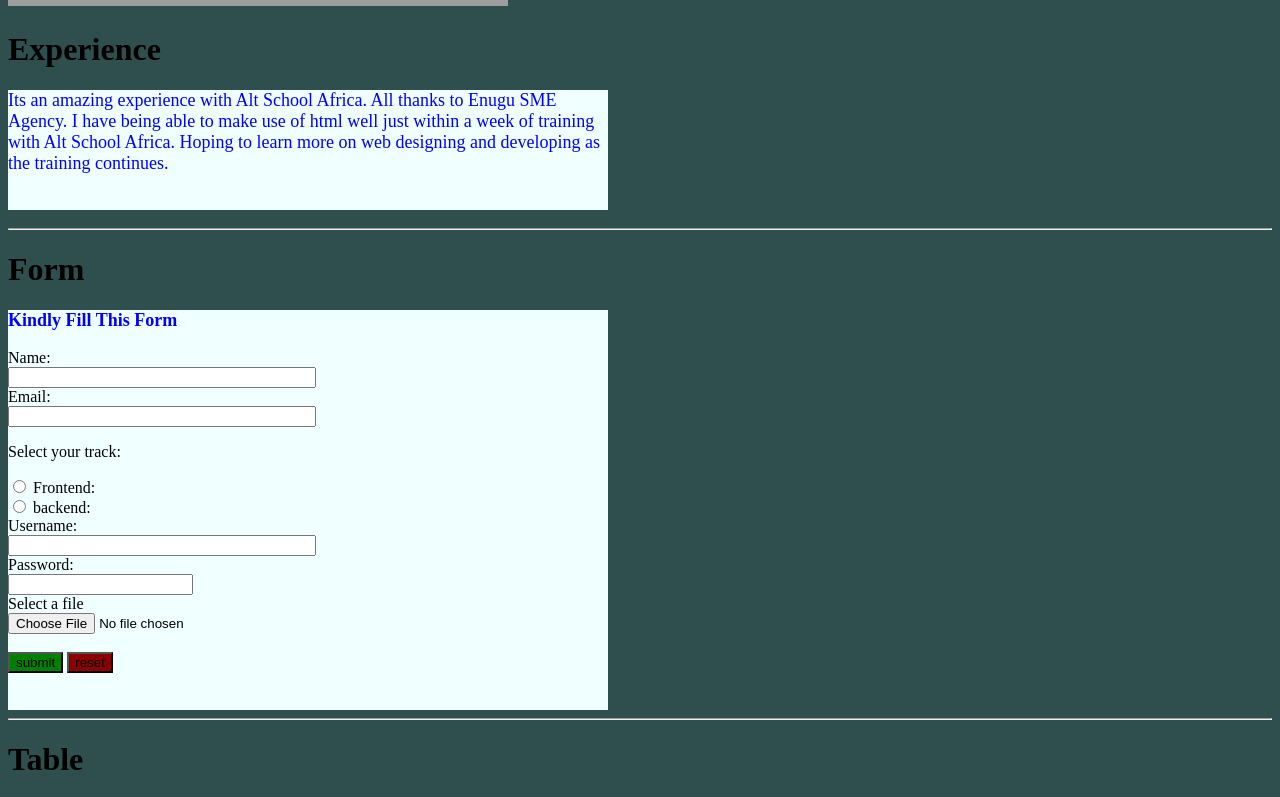
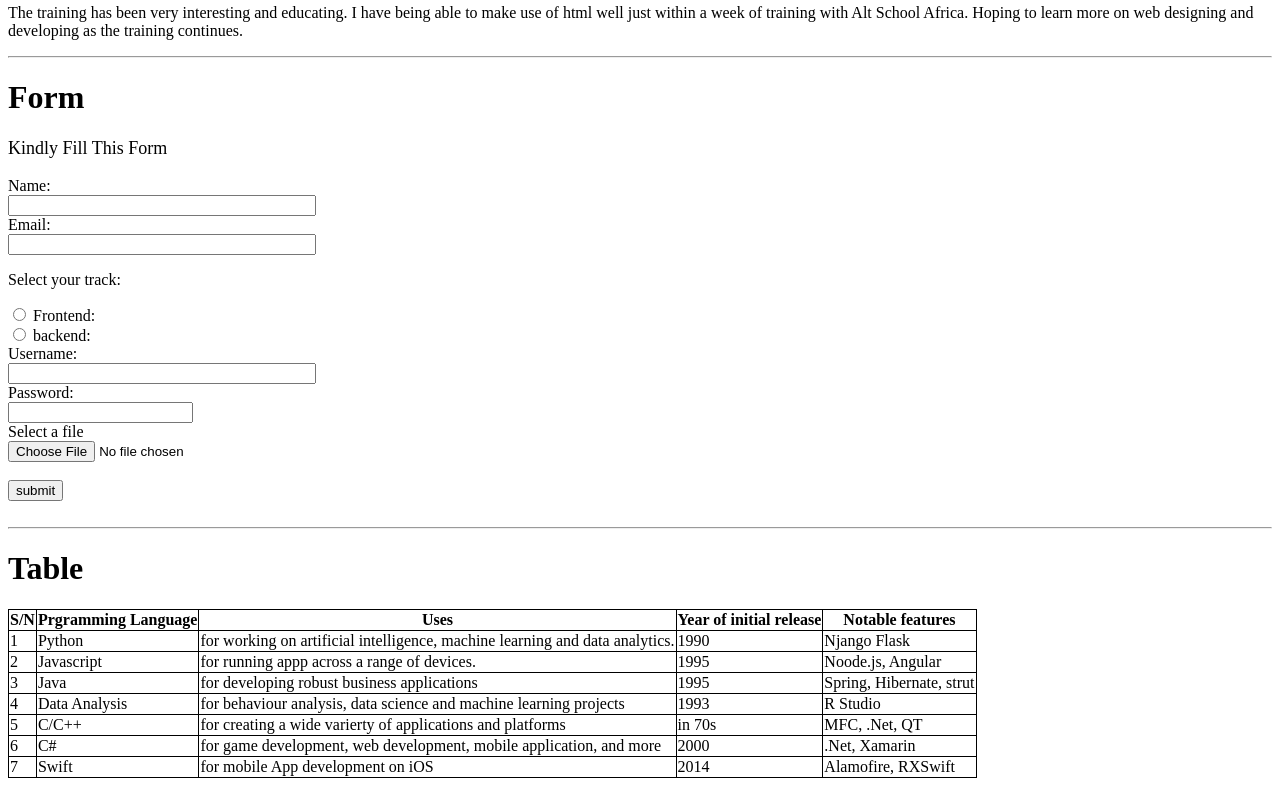
Before and after one commit to Agtech4040/lesson, a plain HTML site: page index.html in a window 1280 px wide. Shown: the part 712-1509 px from the top of the page. Drawn offline with Linux system fonts and the light colour scheme; grey boxes are pictures that could not be loaded.

Commit message:
first commit

```diff
--- a/index.html
+++ b/index.html
@@ -2,26 +2,26 @@
 <html lang="en">
 <head>
     <style>
-    body {background-color: darkslategray;}
-    table, td, th {border-style: solid; border-width: thin; border-collapse: collapse;}
-    </style>
+        table, td, th {border-style: solid; border-width: thin; border-collapse: collapse;}
+        </style>
+
     <meta charset="UTF-8">
     <meta name="viewport" content="width=device-width, initial-scale=1.0">
     <title>Document</title>
 </head>
 <body>
-    <h1 style="font-size: xx-large; color: black;"> Autobiography</h1>
+    <h1> Autobiography</h1>
     <!--Display text-->
-    <p style="color: blue; background-color: azure; font-size: large; font-family: 'Times New Roman', Times, serif; font-style: normal; font-display: left; height: 120px; width: 600px;" > I am Onuzulike Nichodemus Agoziem. I hail from Enugu South Local Government Area of Enugu State. I'm your favourite geologist, videographer, engineer and lot more. I love watching football match alot. I believe so much in myself  </p>
+    <p> I am Onuzulike Nichodemus Agoziem. I hail from Enugu South Local Government Area of Enugu State. I thrive high in team work. I love watching football match alot and believe so much in myself  </p>
     <!--Display picture-->
-    <img src="./Assests/Image/Kam boy.jpg" alt="show image" height="500" width="500" style="float: none; background-color: azure">
+    <img src="./Assests/Image/Kam boy.jpg" alt="show image" height="500" width="500">
 <!--Display text-->
-<h1 style="font-size: xx-large; color: black;"> Experience</h1>
-<p style="color: blue; background-color: azure; font-size: large; font-style: normal; font-family: 'Times New Roman', Times, serif; text-align: left; height: 120px; width: 600px;" > Its an amazing experience with Alt School Africa. All thanks to Enugu SME Agency. I have being able to make use of html well just within a week of training with Alt School Africa. Hoping to learn more on web designing and developing as the training continues.</p><hr>
-<h1 style="font-size: xx-large; color: black;"> Form</h1>
+<h1> Experience</h1>
+<p> The training has been very interesting and educating. I have being able to make use of html well just within a week of training with Alt School Africa. Hoping to learn more on web designing and developing as the training continues.</p><hr>
+<h1> Form</h1>
 <!--This is a form-->
-<form style="background-color: azure; height: 400px; width: 600px;" action="/action_page.php" target="_blank">
-    <p style="font-size: large; font-weight: 800; color: blue;">Kindly Fill This Form</p>
+<form  action="/action_page.php" target="_blank">
+    <p style="font-size: large;">Kindly Fill This Form</p>
 <label for="name">Name: </label><br>
 <input style="width: 300px;" type="text" id="name" name="name"><br>
 <label for="email">Email: </label><br>
@@ -37,13 +37,13 @@
 <input type="password" id="password" name="password"><br>
 <label for="myfile">Select a file </label><br>
 <input type="file" id="myfile" name="file"><br><br>
-<input style="background-color: green;" type="submit" value="submit">
-<input style="background-color: darkred;"  type="reset" value="reset"><br><br>
+<input  type="submit" value="submit">
+<br><br>
 </form><hr>
 <h1 style="font-size: xx-large; color: black;"> Table</h1>
 <!--This is a table-->
-<table style="background-color: azure; height: 500px; width: 600px;">
-    <tr style="background-color: white;">
+<table >
+    <tr >
         <th>S/N</th>
         <th>Prgramming Language</th>
         <th>Uses</th>
```
